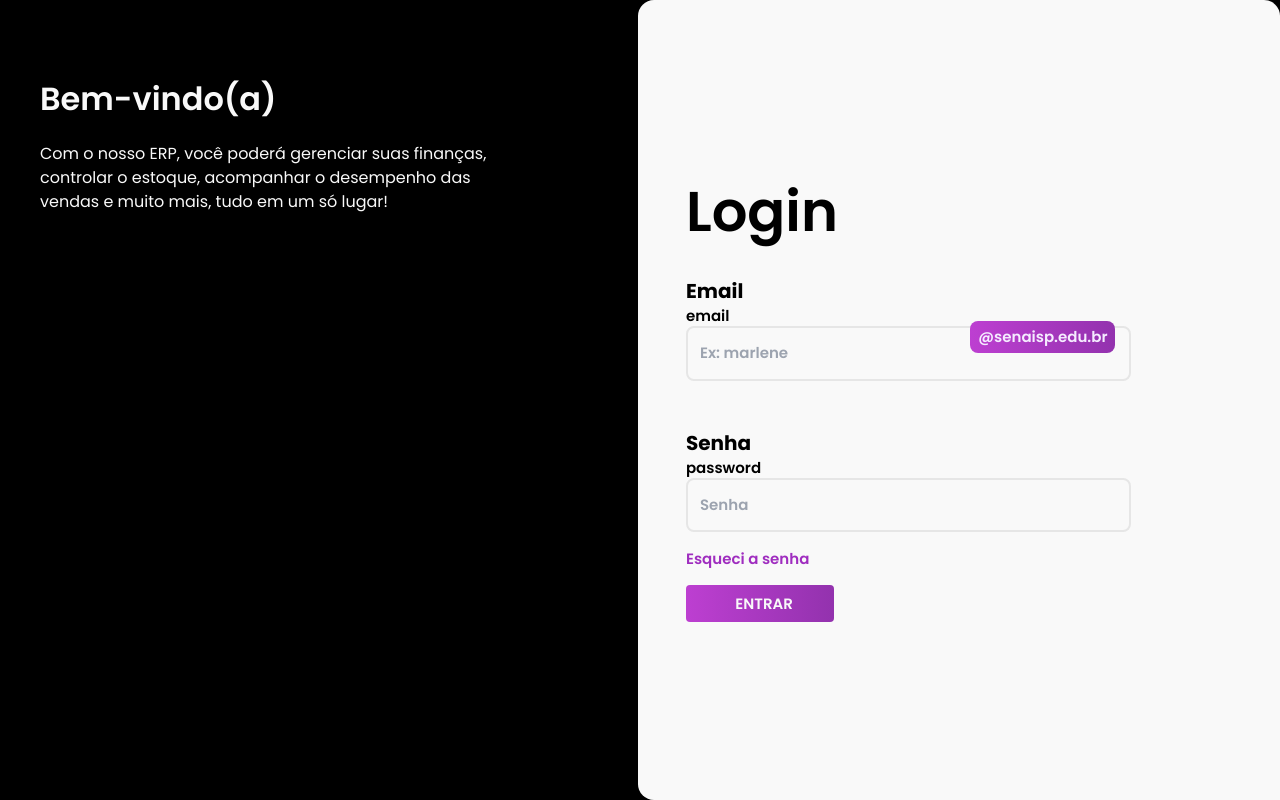
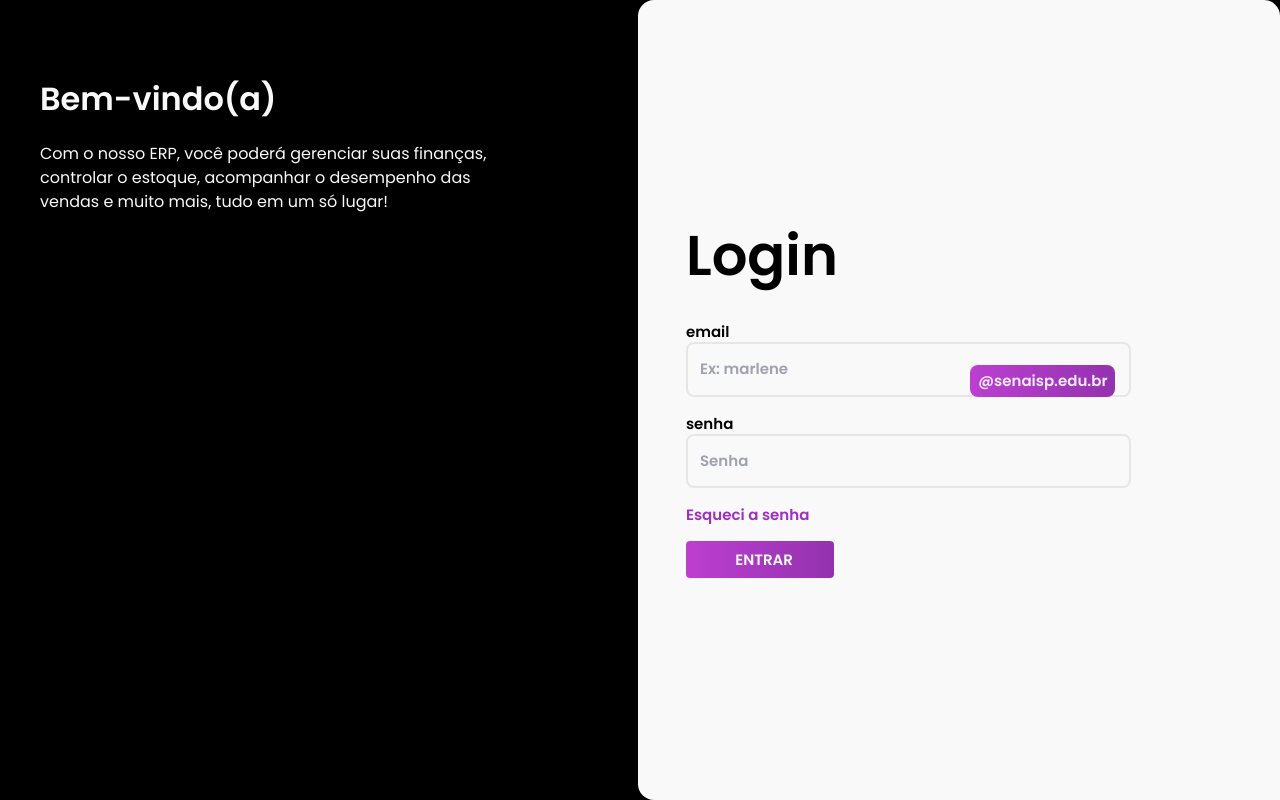
Before and after one commit to ryanNS3/PlanNexus-Front-End, a React (Vite) app: page /login in a window 1280 px wide. Built offline with nearby package versions, Linux system fonts and the light colour scheme; no server answers.

Commit message:
Update index.jsx

```diff
--- a/src/pages/login/index.jsx
+++ b/src/pages/login/index.jsx
@@ -79,20 +79,19 @@ export function Login() {
         <h3 className="text-h3 mb-8">Login</h3>
         <form onSubmit={handleSubmit} className="flex flex-col gap-4 w-3/4" noValidate>
           <div className={`relative ${inputError ? 'border-vermelho-300' : ''}`}>
+          <span className={`absolute inset-y-0 ${inputError ? 'right-8' : 'right-4'}  top-11 flex items-center text-ct3 md:text-fun2 text text-roxo-50 p-1 md:p-2 bg-gradient-to-r from-[#BD3FD1] to-[#9332AE] rounded-lg w-auto h-8`}>@senaisp.edu.br</span>
 
-            <label id='input' htmlFor="email">
-              <span className='block text-fun1'>Email</span>
-              <InputText id='email' type='text' name='email' value={emailSemArroba} onChange={handleEmailChange} placeholder='Ex: marlene' required={true} disabled={loading} error={inputError} />
-            </label>
 
-              <span className={`absolute inset-y-0 ${inputError ? 'right-8' : 'right-4'}  top-11 flex items-center text-ct3 md:text-fun2 text text-roxo-50 p-1 md:p-2 bg-gradient-to-r from-[#BD3FD1] to-[#9332AE] rounded-lg w-auto h-8`}>@senaisp.edu.br</span>
+            <InputText id='email' type='text' name='email' value={emailSemArroba} onChange={handleEmailChange} placeholder='Ex: marlene' required={true} disabled={loading} error={inputError} />
+
+
+
           </div>
 
 
-          <label id='input' htmlFor='password'>
-            <span className='block text-fun1 mt-8'>Senha</span>
-            <InputText id='password' type='password' name='password' value={password} onChange={handlePasswordChange} placeholder='Senha' required={true} disabled={loading} error={inputError} />
-          </label>
+
+            <InputText id='password' type='password' name='senha' value={password} onChange={handlePasswordChange} placeholder='Senha' required={true} disabled={loading} error={inputError} />
+
           {errorMessage && <p className="text-vermelho-300 text-fun2">{errorMessage}</p>}
 
 
```
